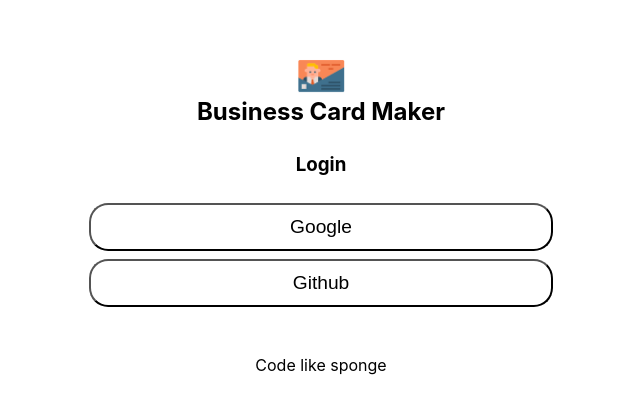
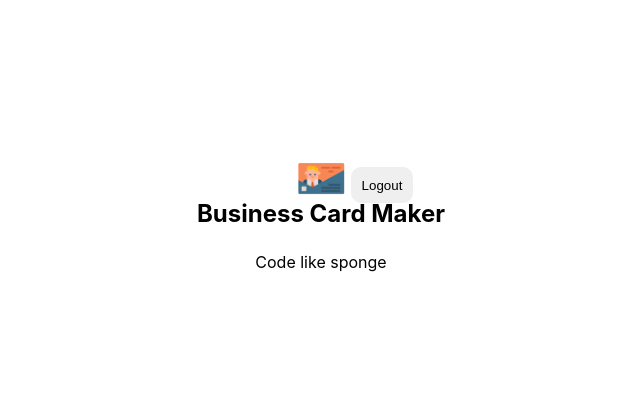
Before and after one commit to code-sponge/card-app, a React (Create React App) app: page /maker in a window 1280 px wide. Shown: the part 179-592 px from the top of the page, without its empty margins (319-959 px from the left). Built offline with nearby package versions, Linux system fonts and the light colour scheme; no server answers; sample sign-in values are in the browser's storage.

Commit message:
Add login and logout functionality

```diff
--- a/package.json
+++ b/package.json
@@ -9,6 +9,7 @@
     "firebase": "7.20.0",
     "react": "^18.1.0",
     "react-dom": "^18.1.0",
+    "react-router-dom": "^6.3.0",
     "react-scripts": "5.0.1",
     "web-vitals": "^2.1.0"
   },
--- a/src/app.jsx
+++ b/src/app.jsx
@@ -1,11 +1,18 @@
 import React from 'react';
 import Login from './components/login/login';
 import styles from './app.module.css';
+import { BrowserRouter, Route, Routes } from 'react-router-dom';
+import Maker from './components/maker/maker';
 
 function App({ authService }) {
   return (
     <div className={styles.app}>
-      <Login authService={authService} />
+      <BrowserRouter>
+        <Routes>
+          <Route path="/" exact element={<Login authService={authService} />} />
+          <Route path="/maker" element={<Maker authService={authService} />} />
+        </Routes>
+      </BrowserRouter>
     </div>
   );
 }
--- a/src/components/login/login.jsx
+++ b/src/components/login/login.jsx
@@ -1,14 +1,25 @@
-import React from 'react';
+import React, { useEffect } from 'react';
+import { useNavigate } from 'react-router-dom';
 import Footer from '../footer/footer';
 import Header from '../header/header';
 import styles from './login.module.css';
 
 const Login = ({ authService }) => {
+  const navigate = useNavigate();
+  const goToMaker = (userId) => {
+    navigate('/maker', { state: { id: userId } });
+  };
   const onLogin = (e) => {
     authService //
       .login(e.currentTarget.textContent)
-      .then(console.log);
+      .then((data) => goToMaker(data.user.uid));
   };
+
+  useEffect(() => {
+    authService.onAuthChanged((user) => {
+      user && goToMaker(user.uid);
+    });
+  });
 
   return (
     <section className={styles.login}>
--- /dev/null
+++ b/src/components/maker/maker.jsx
@@ -0,0 +1,29 @@
+import React, { useEffect } from 'react';
+import { useNavigate } from 'react-router-dom';
+import Footer from '../footer/footer';
+import Header from '../header/header';
+import styles from './maker.module.css';
+
+const Maker = ({ authService }) => {
+  const navigate = useNavigate();
+  const onLogout = () => {
+    authService.logout();
+  };
+
+  useEffect(() => {
+    authService.onAuthChanged((user) => {
+      if (!user) {
+        navigate('/');
+      }
+    });
+  });
+
+  return (
+    <section>
+      <Header onLogout={onLogout} />
+      <Footer />
+    </section>
+  );
+};
+
+export default Maker;
--- a/src/service/auth_service.js
+++ b/src/service/auth_service.js
@@ -6,6 +6,16 @@ class AuthService {
     const authProvider = new firebase.auth[`${providerName}AuthProvider`]();
     return firebaseApp.auth().signInWithPopup(authProvider);
   }
+
+  logout() {
+    firebaseApp.auth().signOut();
+  }
+
+  onAuthChanged(onUserChanged) {
+    firebase.auth().onAuthStateChanged((user) => {
+      onUserChanged(user);
+    });
+  }
 }
 
 export default AuthService;
```
Also changed, not shown: src/components/maker/maker.module.css (added), 1 other file (tests, documents, lock files or other folders).
